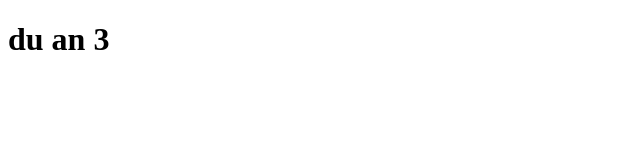
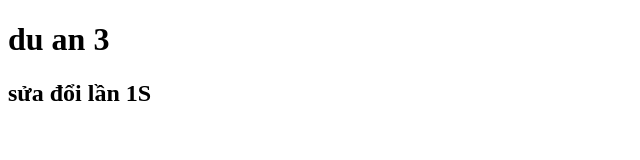
Before and after one commit to trungduong47/du.an.3, a plain HTML site: page index.html in a window 1280 px wide. Shown: the whole page, without its empty margins (0-640 px from the left). Drawn offline with Linux system fonts and the light colour scheme.

Commit message:
sửa đổi lần 1

```diff
--- a/index.html
+++ b/index.html
@@ -7,5 +7,6 @@
   </head>
   <body>
     <h1>du an 3</h1>
+    <h2>sửa đổi lần 1S</h2>
   </body>
 </html>
```
